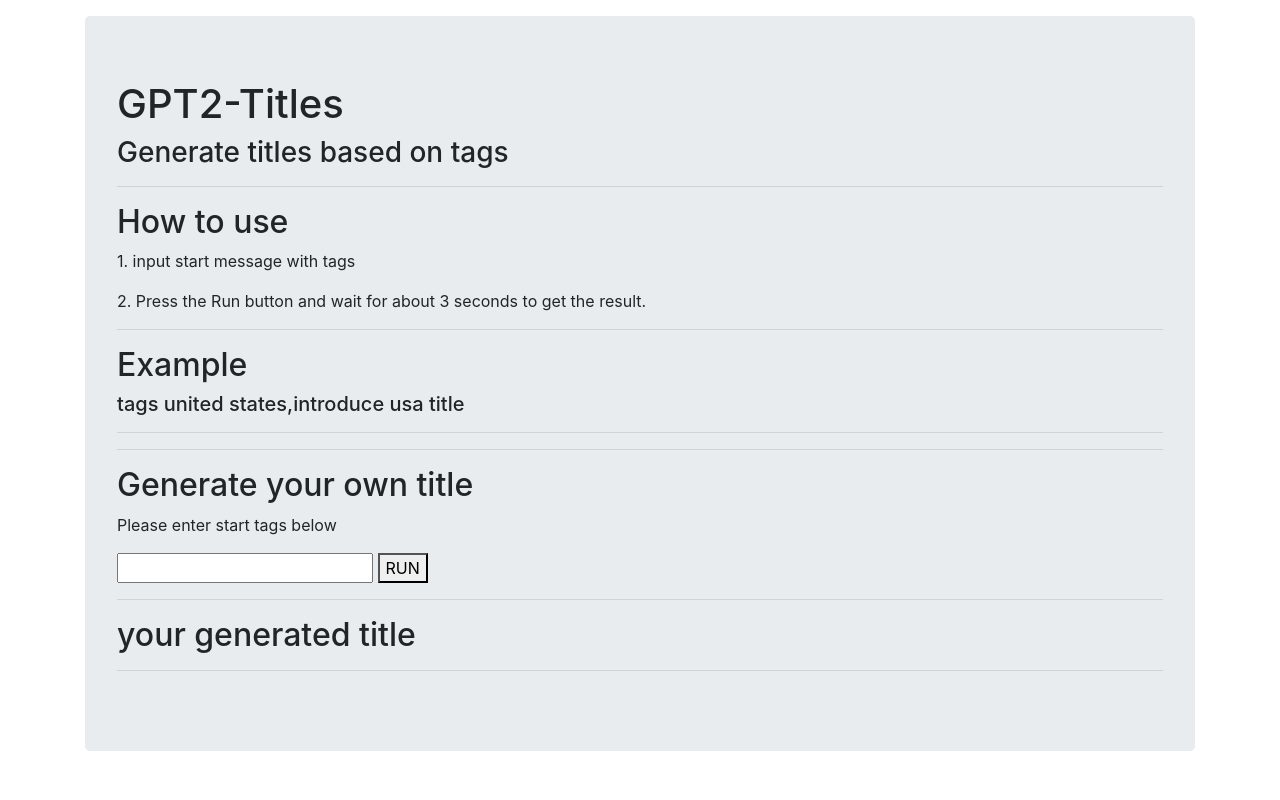
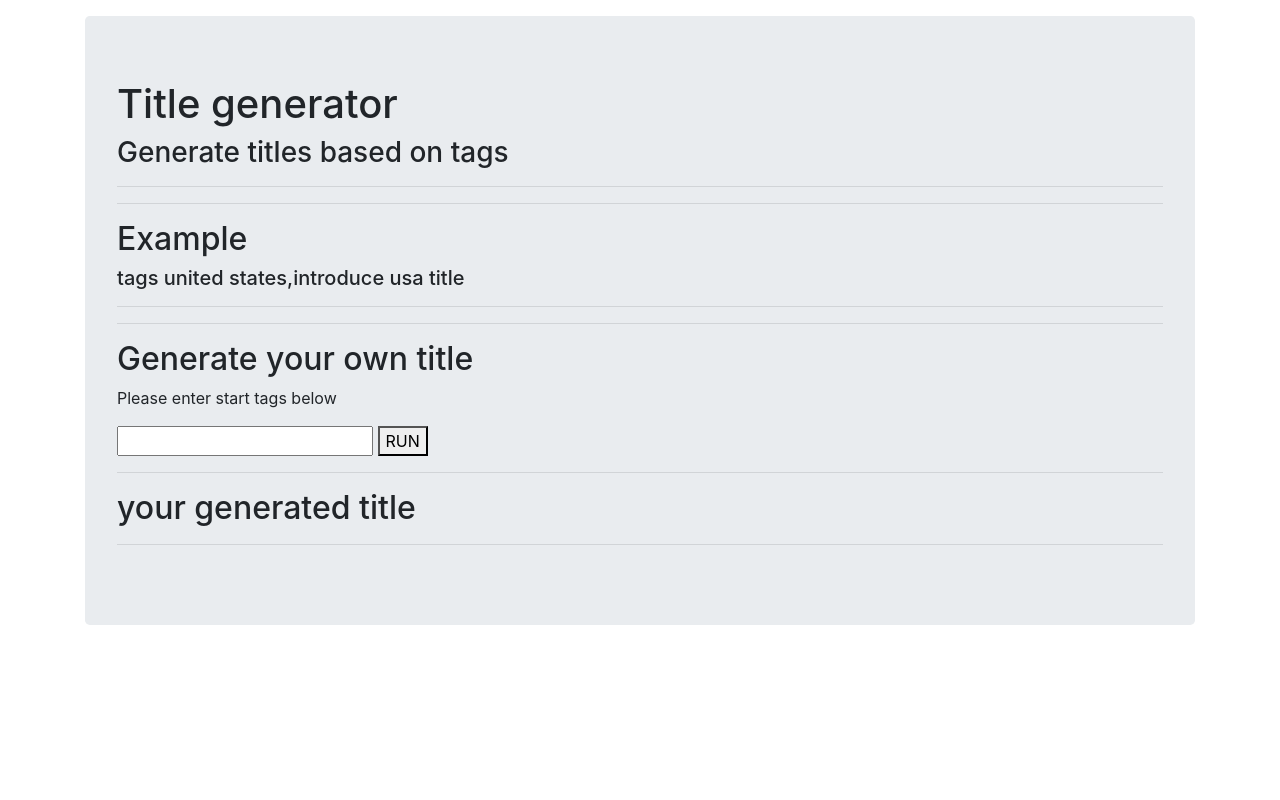
Before and after one commit to marcohatran/GPT2-Titles, a Flask app: page / in a window 1280 px wide. Run offline with Flask 2, Linux system fonts and the light colour scheme; some libraries are stand-ins or nearby versions.

Commit message:
streamlit

```diff
--- a/requirements.txt
+++ b/requirements.txt
@@ -1,3 +1,5 @@
 transformers
 flask
 waitress
+streamlit
+requests
--- a/server.py
+++ b/server.py
@@ -79,6 +79,11 @@ def generate():
 
 
 
+
+
+
+
+
 # Health Check
 
 @app.route('/healthz')
--- a/templates/index.html
+++ b/templates/index.html
@@ -15,17 +15,10 @@
         <div class = "container">
             <div class="jumbotron mt-3">
 
-                <h1>GPT2-Titles</h1>
+                <h1>Title generator</h1>
                 <h3>Generate titles based on tags</h3>
 
                 <hr class="solid">
-
-                <h2>How to use</h2>
-                <div id="usage">
-                    <p>1. input start message with tags</p>
-                    <p>2. Press the Run button and wait for about 3 seconds to get the result.</p>
-                </div>
-
 
                 <hr class="solid">
                 <h2>Example</h2>
```
Also changed, not shown: app.py (added, +21 -0 lines).
